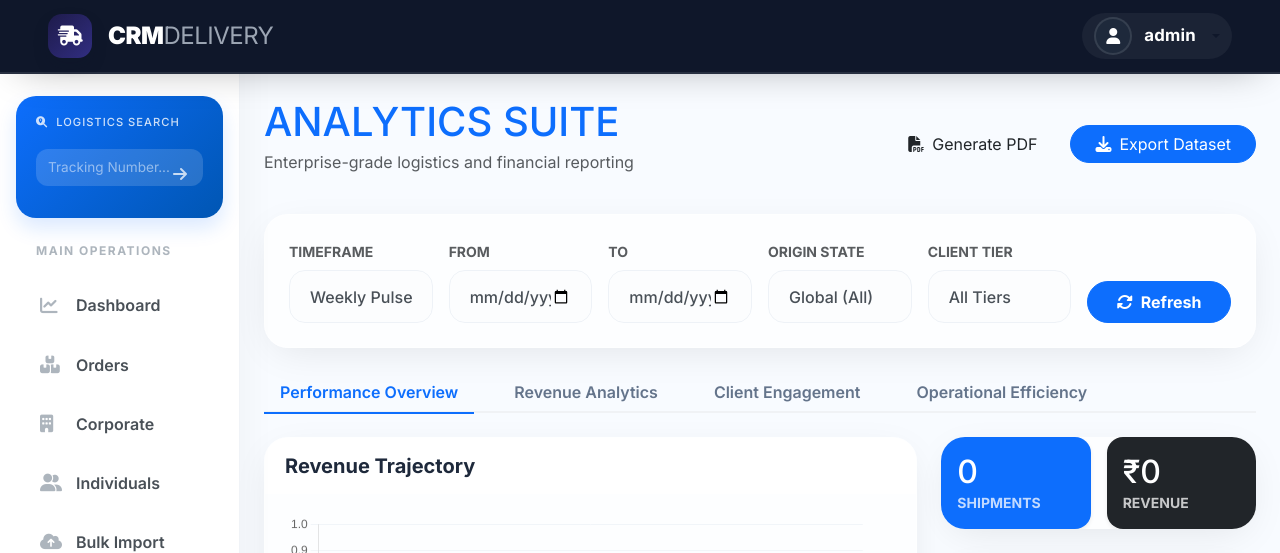
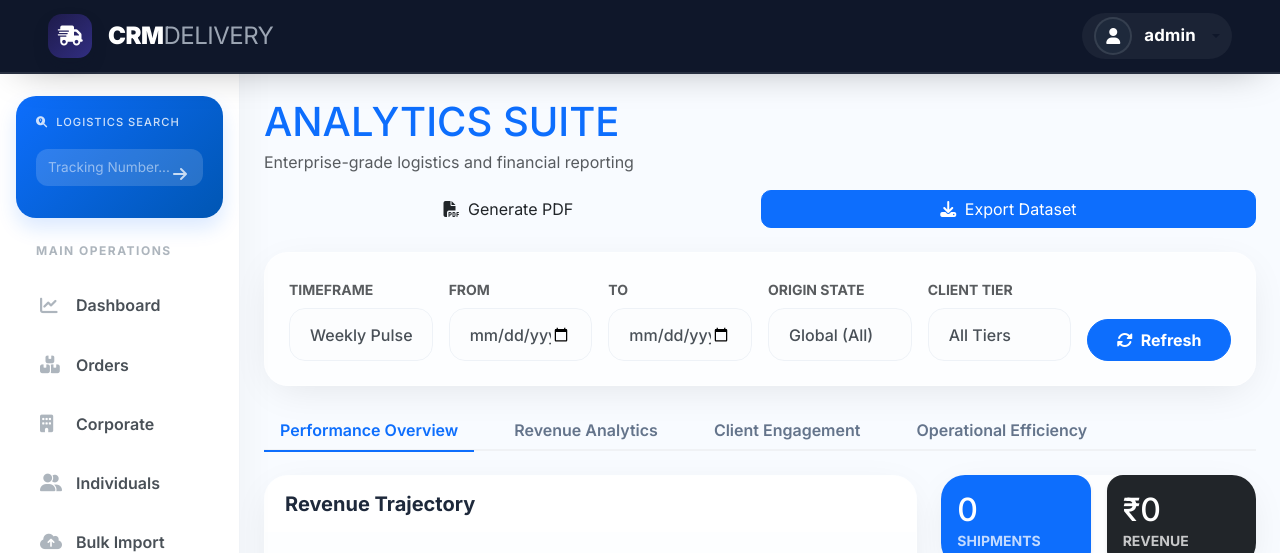
Before and after one commit to fillyourformsweb/crmdeliv, a Flask app: page /detailed-reports in a window 1280 px wide. Shown: the top 553 px of the page. Run offline with Flask 3, Linux system fonts and the light colour scheme; a user stored in the database is signed in; data that the repository does not hold is empty; a map, chart or similar area stays blank; some libraries are stand-ins or nearby versions.

Commit message:
update for dataset button

```diff
--- a/templates/detailed_reports.html
+++ b/templates/detailed_reports.html
@@ -40,17 +40,15 @@
 
 {% block content %}
 <div class="col-12 page-reveal">
-    <div class="d-flex justify-content-between align-items-center mb-4">
-        <div>
-            <h1 class="fw-black text-primary mb-1">ANALYTICS SUITE</h1>
-            <p class="text-muted">Enterprise-grade logistics and financial reporting</p>
-        </div>
+    <div class="mb-4">
+        <h1 class="fw-black text-primary mb-1">ANALYTICS SUITE</h1>
+        <p class="text-muted mb-3">Enterprise-grade logistics and financial reporting</p>
         <div class="d-flex gap-2">
-            <button class="btn btn-luxury px-4 rounded-pill" onclick="generateReport()">
-                <i class="fas fa-file-pdf me-2"></i>Generate PDF
+            <button class="btn btn-luxury flex-fill" onclick="generateReport()" style="border-radius:10px;">
+                <i class="fas fa-file-pdf me-1"></i> Generate PDF
             </button>
-            <button class="btn btn-primary px-4 rounded-pill" onclick="exportReport()">
-                <i class="fas fa-download me-2"></i>Export Dataset
+            <button class="btn btn-primary flex-fill" onclick="exportReport()" style="border-radius:10px;">
+                <i class="fas fa-download me-1"></i> Export Dataset
             </button>
         </div>
     </div>
```
